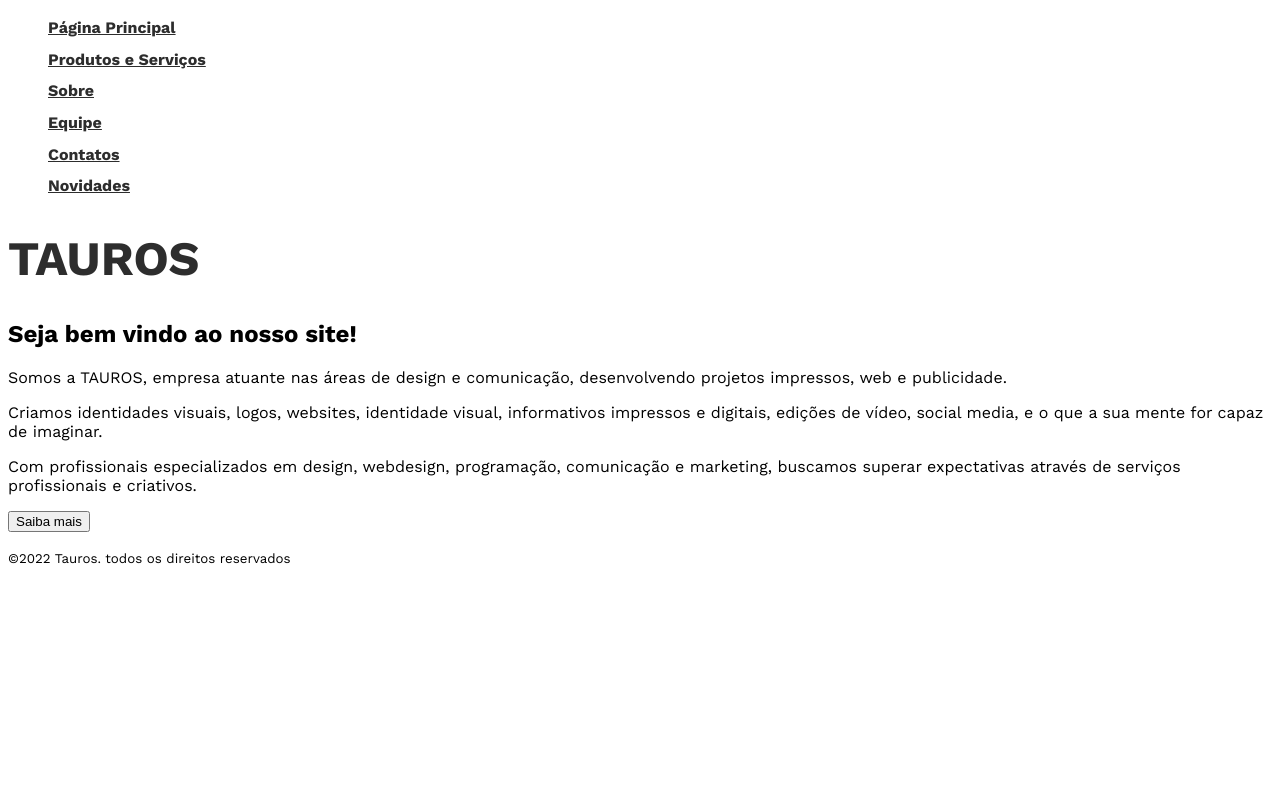
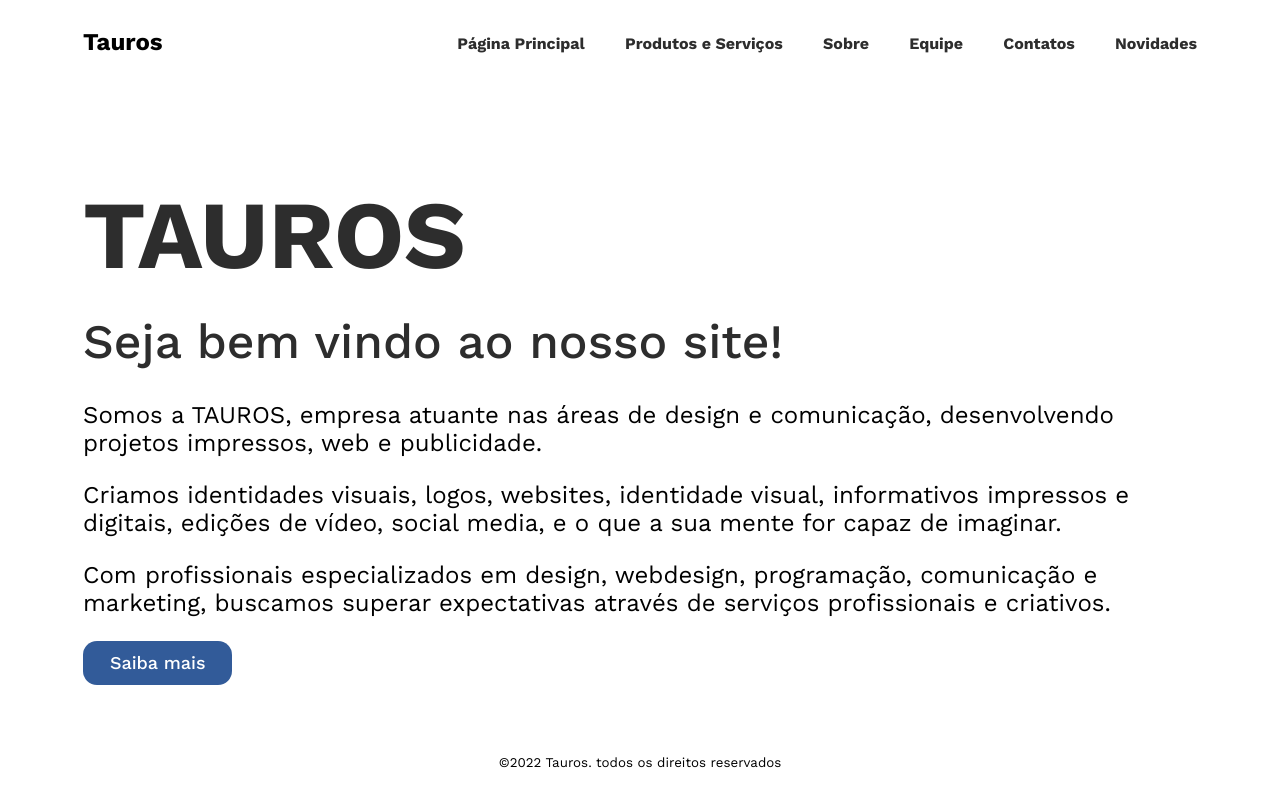
Before and after one commit to miguelcalazans/siteempresa, a website: page src/index.html in a window 1280 px wide. Drawn offline with nearby package versions, Linux system fonts and the light colour scheme.

Commit message:
Adicionando estilo a home do projeot

```diff
--- a/src/css/estilos.css
+++ b/src/css/estilos.css
@@ -9,18 +9,84 @@ body {
   font-family: var(--primary-font);
 }
 
+/* Home Mobile */
+.header {
+  display: flex;
+  justify-content: space-between;
+  padding: 0 1.5em;
+}
+
 .header > nav > menu {
   list-style: none;
 }
-
 .header > nav > menu > li {
   margin: 0.5em 0;
 }
 .header > nav > menu > li  a {
-  font: bold 1em / 148% var(--primary-font);
+  font: bold 16px / 148% var(--primary-font);
   color:var(--font-color);
+  text-decoration: none;
 }
 .title {
-  font: bold 3em / 120% var(--primary-font);
+  font: bold 48px / 120% var(--primary-font);
   color:var(--font-color);
+  margin-bottom: 0em;
 }
+main {
+  padding: 0 1.5em;
+}
+.about > h2 {
+  font: 500 20px / 148% var(--primary-font);
+  color:var(--font-color);
+  margin: 0.25em 0;
+}
+footer > p {
+  margin-top: 2em;
+  text-align: center;
+}
+button {
+  font: 500 16px / 148% var(--primary-font);
+  color: #fff;
+  padding: 0.5em 1.5em;
+  background-color: #325B99;
+  border-radius: 14px;
+  border: none;
+  outline: none;
+}
+
+/* Home Desktop */
+@media (min-width: 1200px) {
+  .header,
+  main {
+    max-width: 1114px;
+    margin: 0 auto;
+  }
+  main {
+    display: flex;
+    flex-direction: column;
+    justify-content: center;
+    height: 80vh;
+  }
+  .logo {
+    width: 30%;
+  }
+  .header > nav {
+    width: 70%;
+  }
+  .header > nav > menu  {
+    display: flex;
+    justify-content: space-between;
+  }
+  .title {
+    font-size: 96px;
+  }
+  .about > h2 {
+    font-size: 48px;
+  }
+  .about p {
+    font-size: 24px;
+  }
+  button {
+    font-size: 18px;
+  }
+}
--- a/src/index.html
+++ b/src/index.html
@@ -10,7 +10,9 @@
   </head>
   <body>
     <header class="header">
-
+        <div class="logo">
+          <h2>Tauros</h2>
+        </div>
         <nav>
           <menu>
             <li><a href="index.html">Página Principal</a></li>
@@ -24,7 +26,7 @@
     </header>
     <main>
       <h1 class="title">TAUROS</h1>
-      <section>
+      <section class="about">
         <h2>Seja bem vindo ao nosso site!</h2>
         <p>Somos a TAUROS, empresa atuante nas áreas de design e comunicação, desenvolvendo projetos impressos, web e
           publicidade.</p>
```
Also changed, not shown: src/contatos.html (+4 -1 lines), src/equipe.html (+4 -1 lines), src/novidades.html (+5 -2 lines), src/servicos.html (+4 -1 lines), src/sobre.html (+4 -1 lines).
